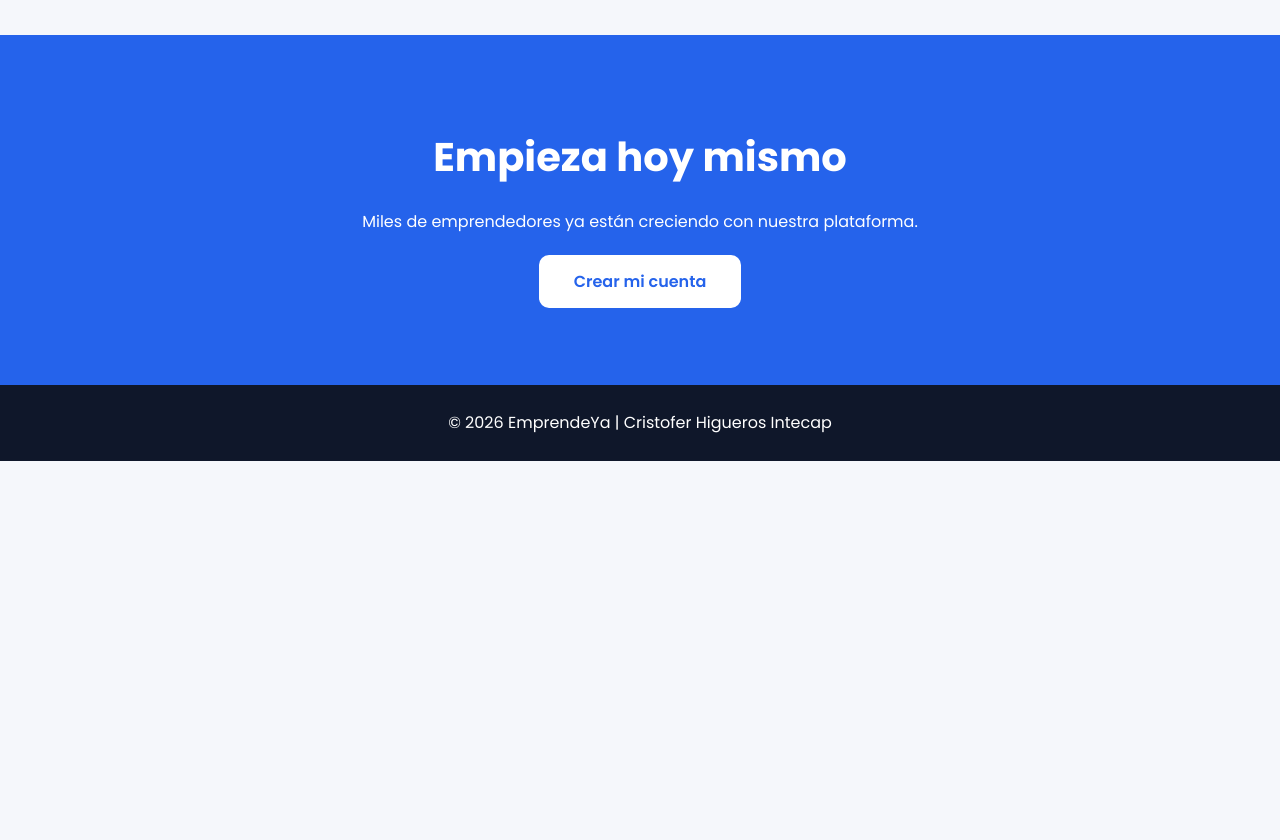
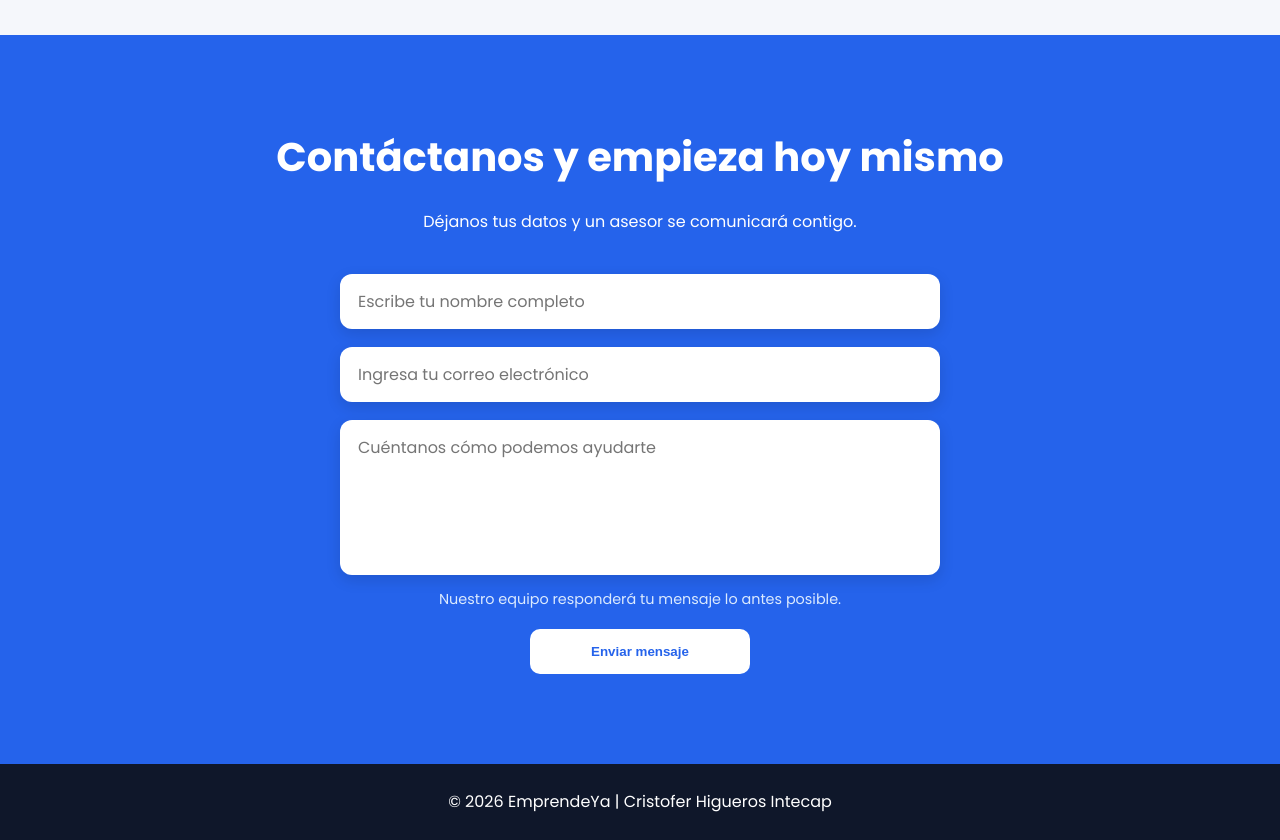
Before and after one commit to PrograCris/HD2-Landing-Page, a plain HTML site: page index.html in a window 1280 px wide. Shown: the part 1780-2620 px from the top of the page. Before the commit the page ends 2241 px from the top, so only its background shows below. Drawn offline with Linux system fonts and the light colour scheme.

Commit message:
feat: mejora los textos de ayuda del formulario

```diff
--- a/estilos.css
+++ b/estilos.css
@@ -478,3 +478,84 @@ footer{
     color:#64748b;
     font-size:.95rem;
 }
+
+/*================ FORMULARIO CONTACTO ================*/
+
+.formulario-contacto{
+    max-width:600px;
+    margin:40px auto 0;
+    display:flex;
+    flex-direction:column;
+    gap:18px;
+}
+
+.formulario-contacto input,
+.formulario-contacto textarea{
+    width:100%;
+    padding:15px 18px;
+    border:none;
+    border-radius:12px;
+    font-family:'Poppins',sans-serif;
+    font-size:1rem;
+    outline:none;
+    background:#fff;
+    color:#333;
+    box-shadow:0 5px 15px rgba(0,0,0,.12);
+    transition:.3s ease;
+}
+
+.formulario-contacto input:focus,
+.formulario-contacto textarea:focus{
+    transform:translateY(-3px);
+    box-shadow:0 10px 25px rgba(0,0,0,.18);
+}
+
+.formulario-contacto textarea{
+    resize:none;
+    min-height:130px;
+}
+
+.formulario-contacto small{
+    color:#dbeafe;
+    font-size:.9rem;
+    margin-top:-5px;
+}
+
+.formulario-contacto .cta{
+    border:none;
+    cursor:pointer;
+    width:220px;
+    margin:auto;
+    animation:none;
+    transition:.3s ease;
+}
+
+.formulario-contacto .cta:hover{
+    transform:translateY(-5px);
+    box-shadow:0 15px 30px rgba(0,0,0,.25);
+}
+
+@keyframes formularioEntrada{
+    from{
+        opacity:0;
+        transform:translateY(40px);
+    }
+    to{
+        opacity:1;
+        transform:translateY(0);
+    }
+}
+
+.formulario-contacto{
+    animation:formularioEntrada .8s ease forwards;
+}
+
+@media(max-width:600px){
+    .formulario-contacto{
+        width:100%;
+    }
+
+    .formulario-contacto .cta{
+        width:100%;
+    }
+}
--- a/index.html
+++ b/index.html
@@ -176,18 +176,33 @@
     </section>
 
     <!--================ CTA ================-->
+    <!--================ CONTACTO ================-->
 
     <section id="contacto" class="cta-final oculto">
 
-        <h2>Empieza hoy mismo</h2>
+        <h2>Contáctanos y empieza hoy mismo</h2>
 
         <p>
-            Miles de emprendedores ya están creciendo con nuestra plataforma.
+            Déjanos tus datos y un asesor se comunicará contigo.
         </p>
 
-        <a href="#" class="cta">
-            Crear mi cuenta
-        </a>
+        <form class="formulario-contacto">
+
+            <input type="text" placeholder="Escribe tu nombre completo" required>
+
+            <input type="email" placeholder="Ingresa tu correo electrónico" required>
+
+            <textarea placeholder="Cuéntanos cómo podemos ayudarte" rows="5"></textarea>
+
+            <small>
+                Nuestro equipo responderá tu mensaje lo antes posible.
+            </small>
+
+            <button type="submit" class="cta">
+                Enviar mensaje
+            </button>
+
+        </form>
 
     </section>
 
```
Lines whose indentation alone changed are shown as unchanged.
